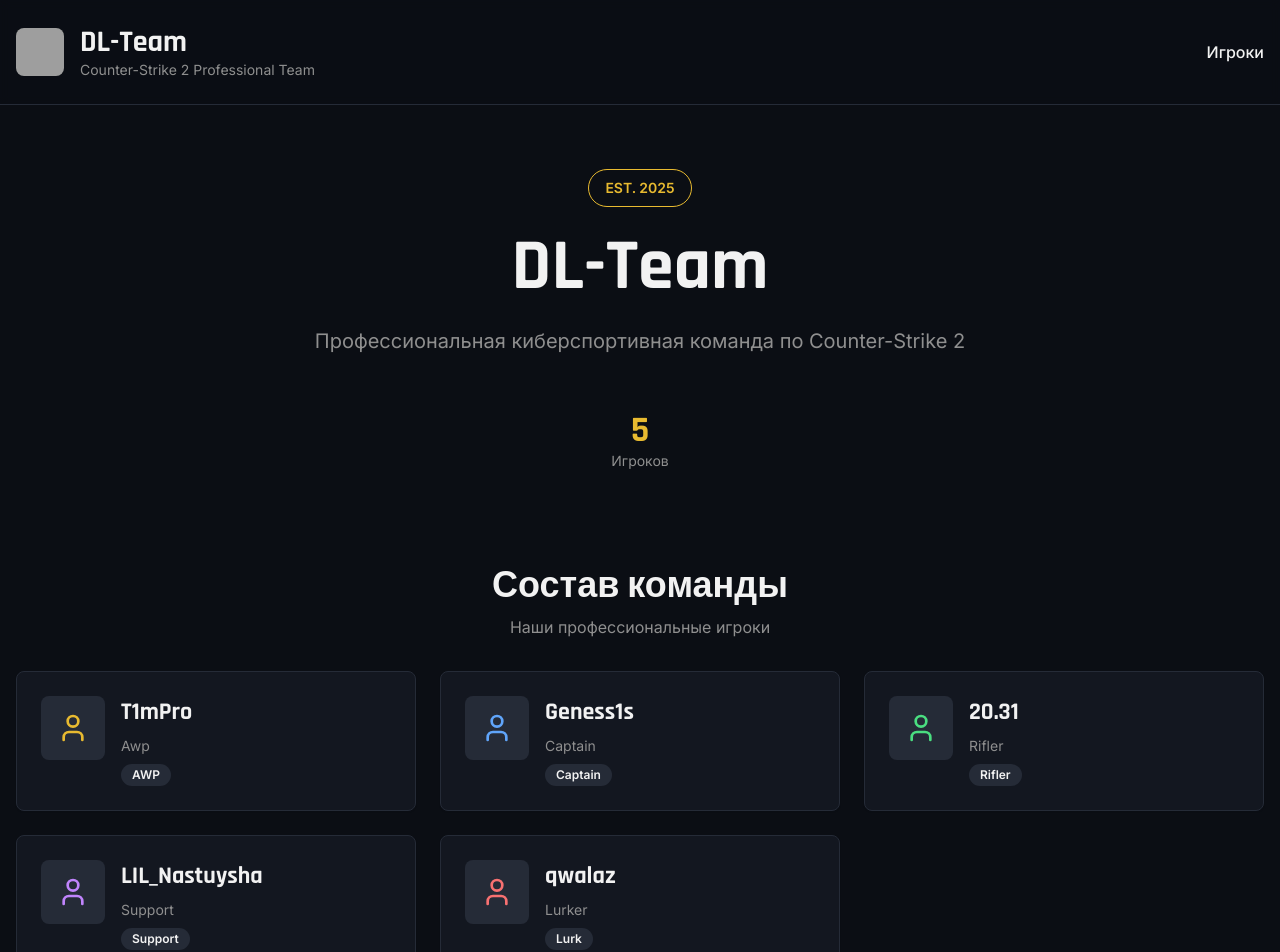
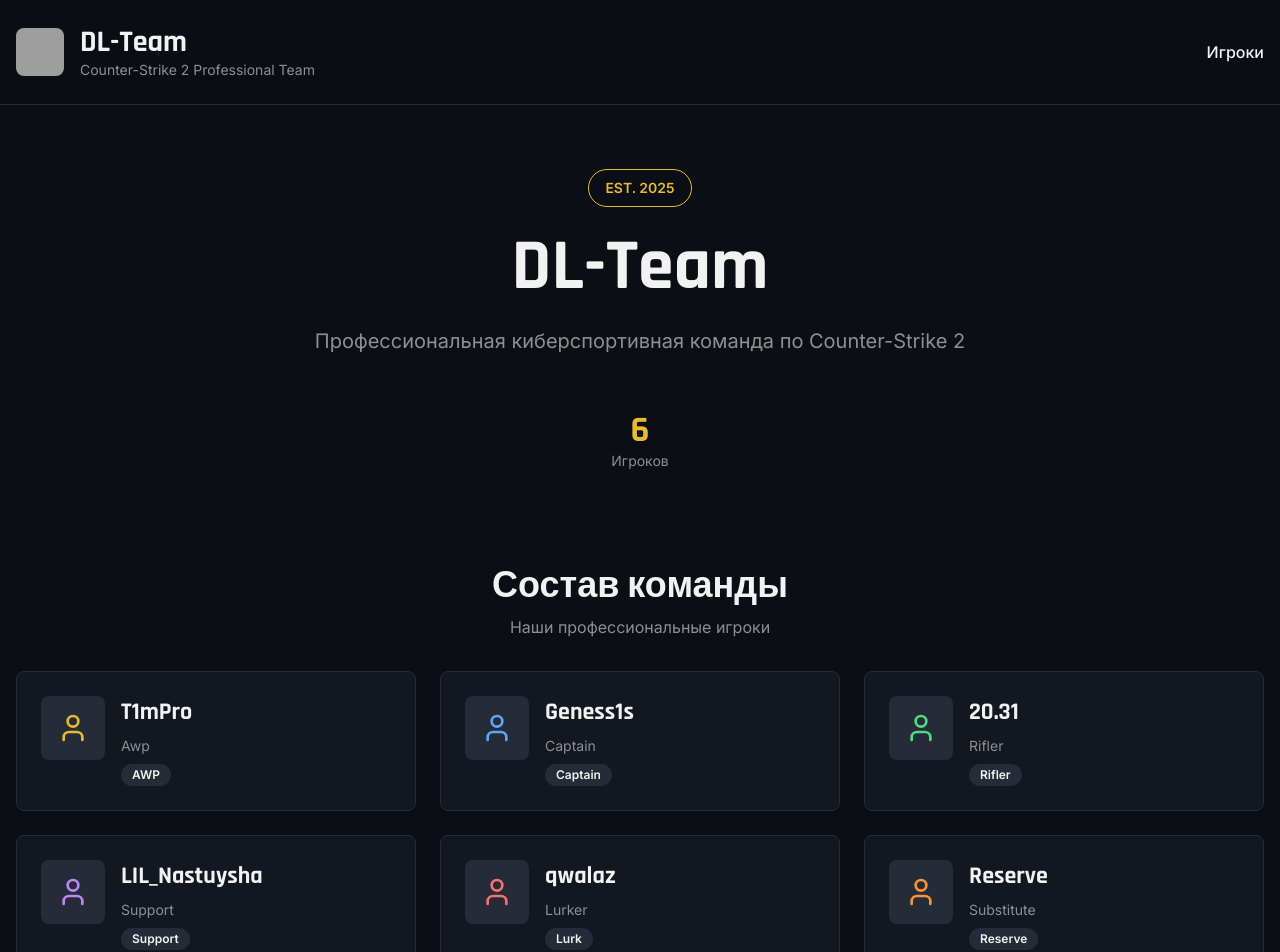
Before and after one commit to pr-poehali-dev/cs2-dl-team-website-1, a React (Vite) app: page / in a window 1280 px wide. Shown: the top 952 px of the page. Built offline with nearby package versions, Linux system fonts and the light colour scheme; grey boxes are pictures that could not be loaded.

Commit message:
Добавлен шестой игрок на замену

```diff
--- a/src/pages/Index.tsx
+++ b/src/pages/Index.tsx
@@ -8,6 +8,7 @@ const players = [
   { nickname: "20.31", realName: "Rifler", role: "Rifler", iconColor: "text-green-400" },
   { nickname: "LIL_Nastuysha", realName: "Support", role: "Support", iconColor: "text-purple-400" },
   { nickname: "qwalaz", realName: "Lurker", role: "Lurk", iconColor: "text-red-400" },
+  { nickname: "Reserve", realName: "Substitute", role: "Reserve", iconColor: "text-orange-400" },
 ];
 
 
@@ -53,7 +54,7 @@ export default function Index() {
           </p>
           <div className="flex items-center justify-center gap-8 pt-8">
             <div className="text-center">
-              <div className="text-4xl font-heading font-bold text-primary">5</div>
+              <div className="text-4xl font-heading font-bold text-primary">6</div>
               <div className="text-sm text-muted-foreground">Игроков</div>
             </div>
           </div>
```
